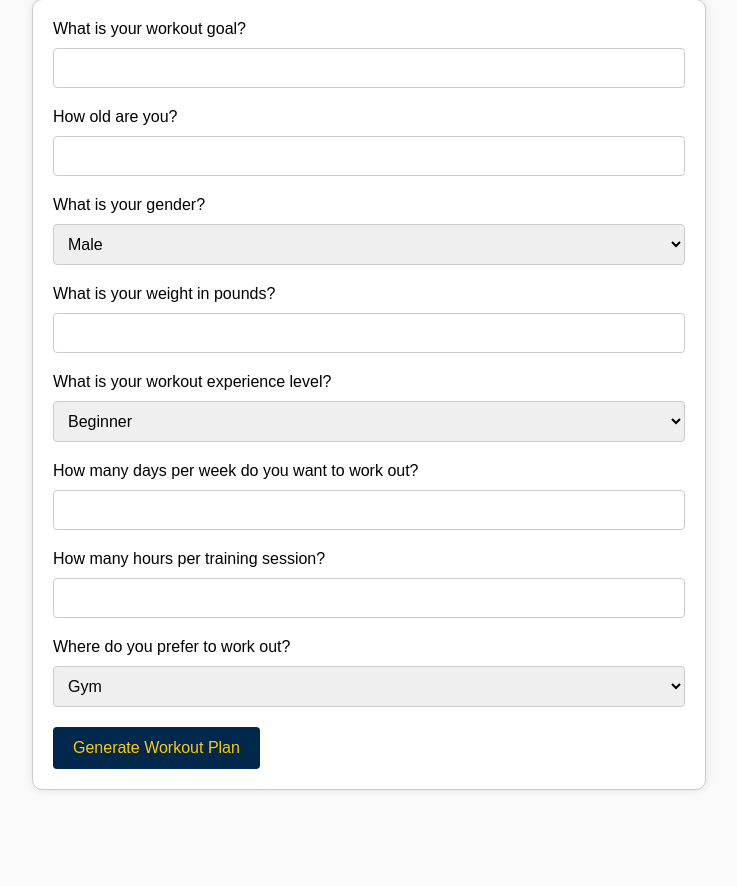
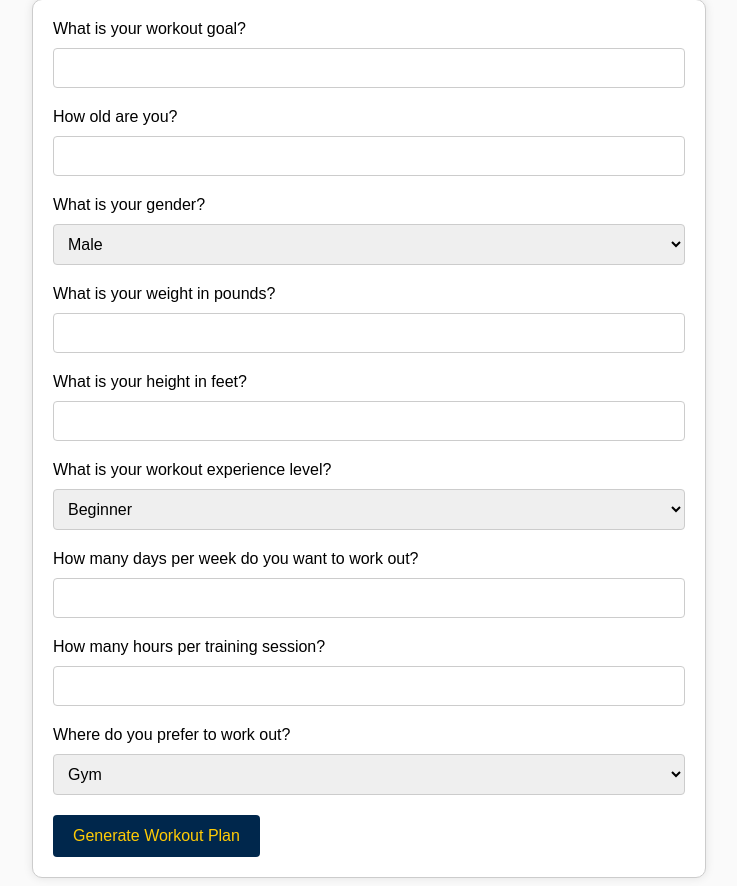
Before and after one commit to xingyue-umich/AI-Fitness-Coach, a Flask app: page / in a window 1280 px wide. Shown: the part 81-967 px from the top of the page, without its empty margins (271-1008 px from the left). Before the commit the page ends 871 px from the top, so only its background shows below. Run offline with Flask 2, Linux system fonts and the light colour scheme.

Commit message:
Add files via upload

```diff
--- a/templates/home.html
+++ b/templates/home.html
@@ -81,6 +81,9 @@
         <label for="weight">What is your weight in pounds?</label>
         <input type="number" name="weight" required>
 
+        <label for="height">What is your height in feet?</label>
+        <input type="text" name="height" required>
+
         <label for="experience">What is your workout experience level?</label>
         <select name="experience" required>
             <option value="beginner">Beginner</option>
@@ -92,7 +95,7 @@
         <input type="number" name="days_per_week" required>
 
         <label for="hours_per_training">How many hours per training session?</label>
-        <input type="text" name="hours_per_training" required pattern="^\d+(\.\d+)?$"><br>
+        <input type="text" name="hours_per_training" required>
 
         <label for="place">Where do you prefer to work out?</label>
         <select name="place" required>
```
